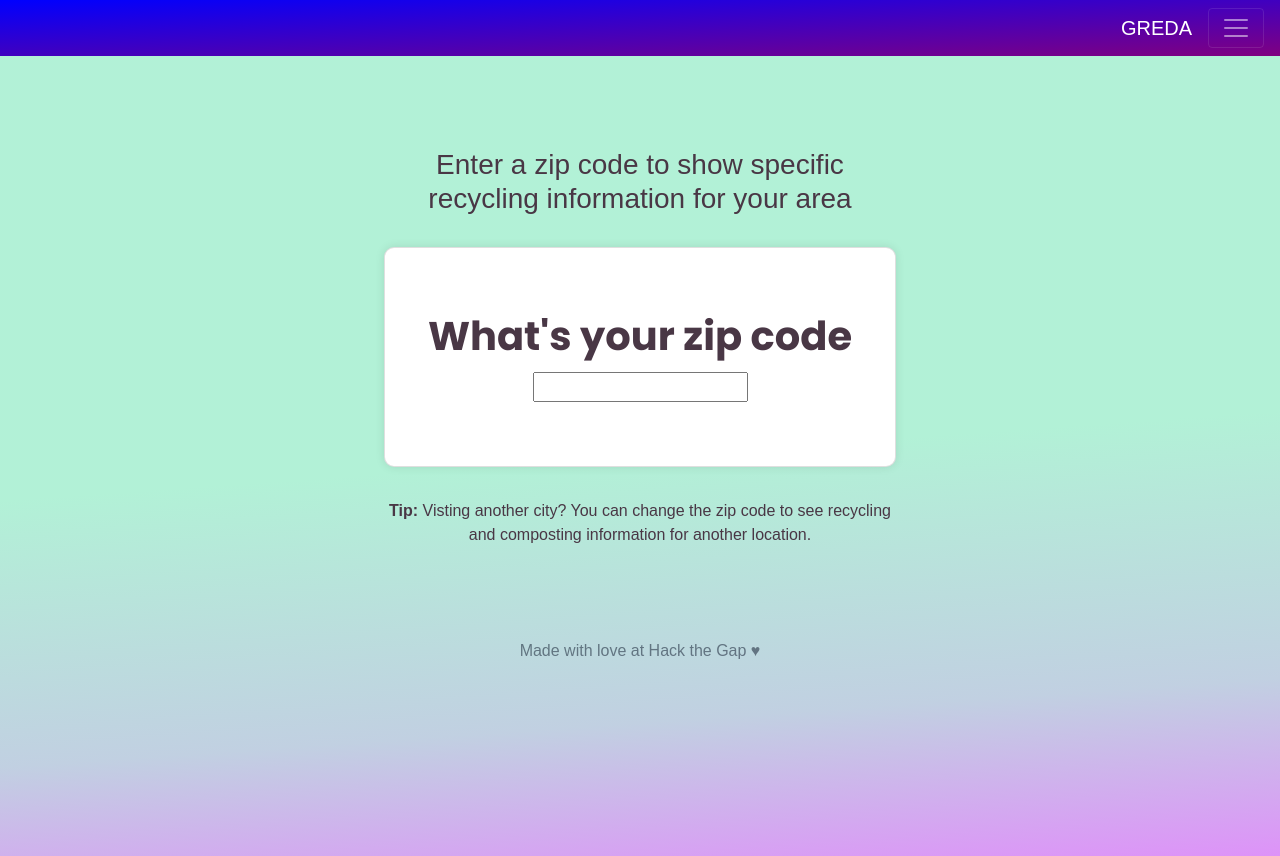
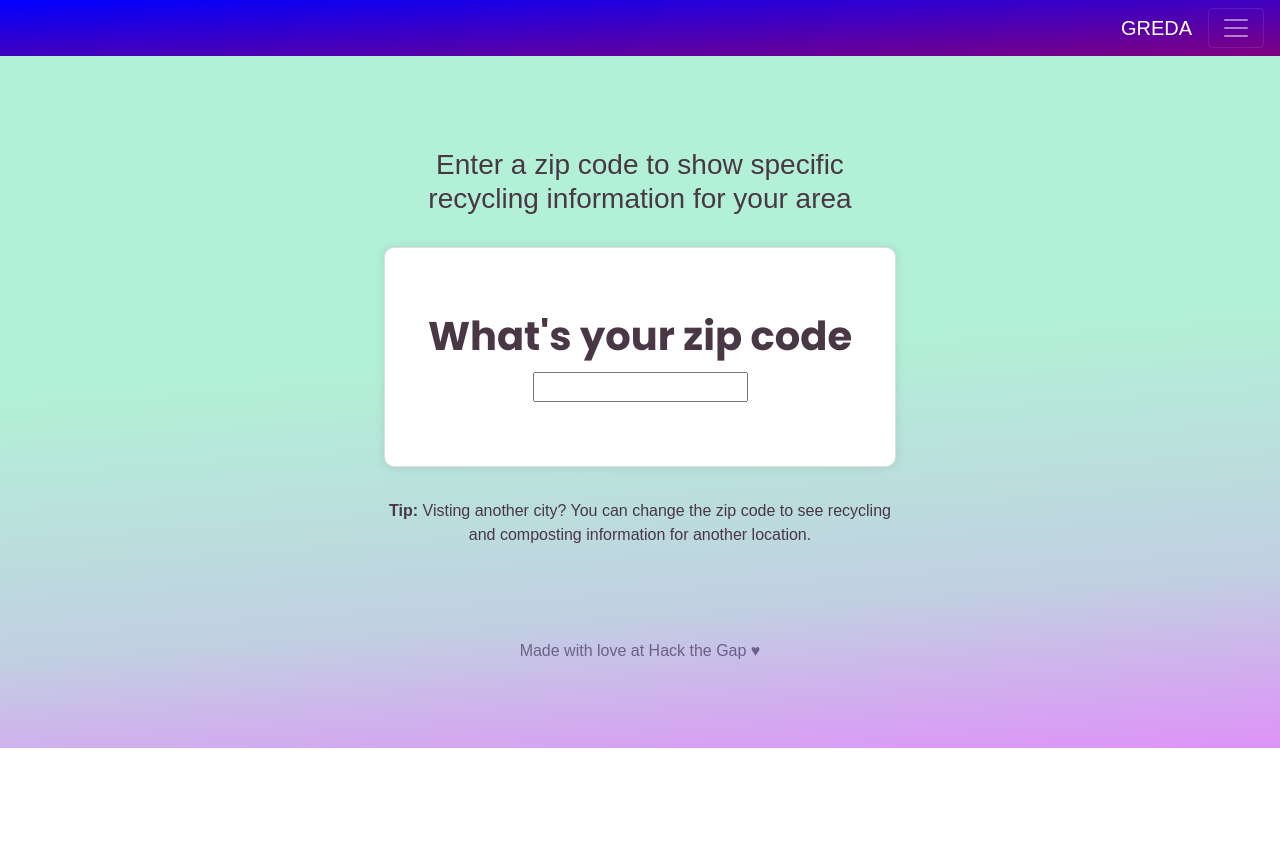
Before and after one commit to aengblom/GREDA, a React (Create React App) app: page / in a window 1280 px wide. After the commit the page ends 800 px from the top, so only its background shows below. Built offline with nearby package versions, Linux system fonts and the light colour scheme.

Commit message:
add page styles

```diff
--- a/src/App.css
+++ b/src/App.css
@@ -34,6 +34,11 @@ p {
 .page {
   display: flex;
   z-index: 0;
+}
+
+.page-home {
+  align-items: center;
+  height: 100%;
 }
 
 .page-home::after {
```
